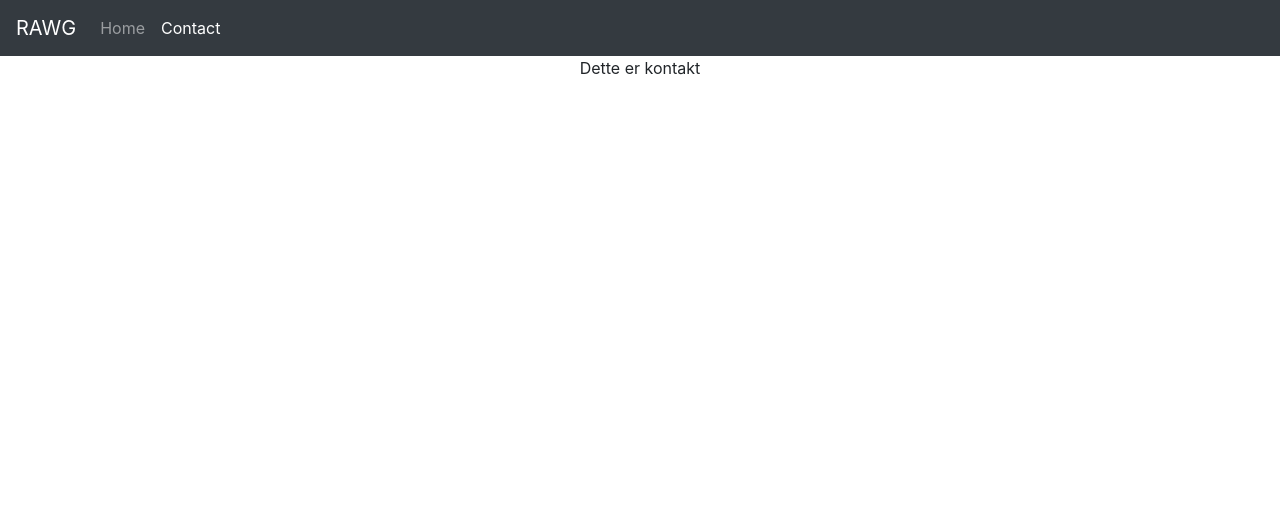
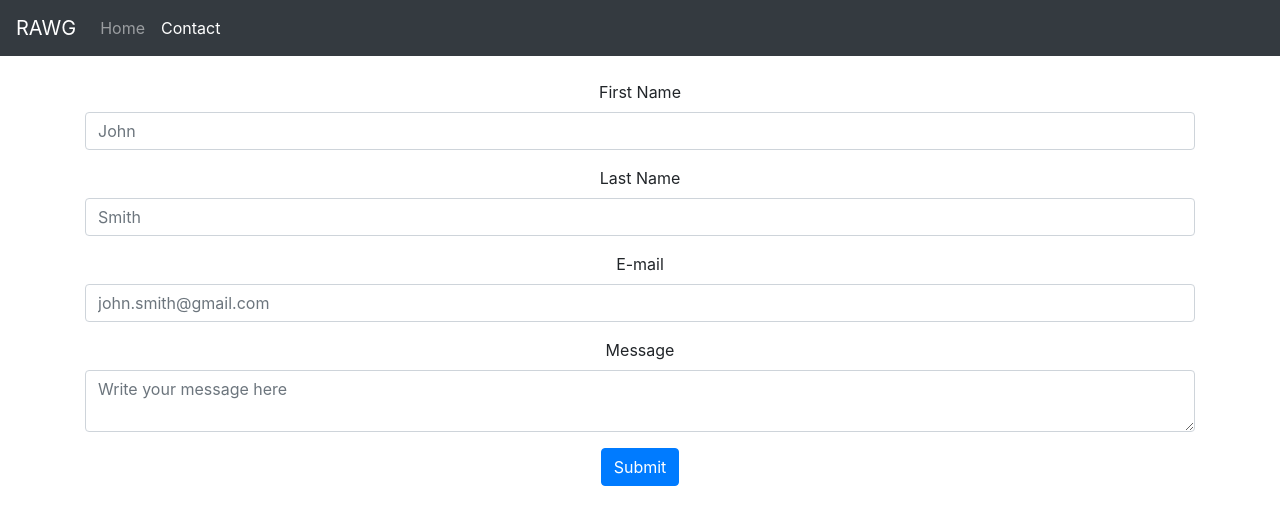
Before and after one commit to annelineguttormsen/jsf_ca, a React (Create React App) app: page /contact in a window 1280 px wide. Shown: the top 524 px of the page. Built offline with nearby package versions, Linux system fonts and the light colour scheme.

Commit message:
Contact validation

```diff
--- a/package.json
+++ b/package.json
@@ -9,8 +9,10 @@
     "react": "^16.13.0",
     "react-bootstrap": "^1.0.0-beta.17",
     "react-dom": "^16.13.0",
+    "react-hook-form": "^5.1.3",
     "react-router-dom": "^5.1.2",
-    "react-scripts": "3.4.0"
+    "react-scripts": "3.4.0",
+    "yup": "^0.28.3"
   },
   "scripts": {
     "start": "react-scripts start",
--- a/src/App.js
+++ b/src/App.js
@@ -9,7 +9,8 @@ import './App.css';
 
 //bootstrap komponenter
 import Container from 'react-bootstrap/Container';
-import Col from 'react-bootstrap/Col'
+import Row from 'react-bootstrap/Row';
+import Col from 'react-bootstrap/Col';
 
 //komponenter
 import NavBarMenu from "./components/NavBarMenu.js";
@@ -21,7 +22,7 @@ function App() {
     <div className="App">
       <Router>
         <NavBarMenu/>
-        <Container fluid>
+        <Container>
           <Switch>
             <Route component={Home} path="/" exact/>
             <Route component={Contact} path="/contact"/>
@@ -60,11 +61,13 @@ function GameDetails() {
 
   if (currentGame !== undefined) {
     return (
+      <Row>
       <Col lg={12}>
         <h2>{currentGame.name}</h2>
         <img src={currentGame.background_image} alt={currentGame.name}/>
-        <a classname="btn btn-primary" href={currentGame.stores[0].url_en}>Website Link</a>
+        <a className="btn btn-primary" href={currentGame.stores[0].url_en}>Website Link</a>
       </Col>
+      </Row>
     )
   } else {
     return null
--- a/src/components/Contact.js
+++ b/src/components/Contact.js
@@ -1,9 +1,67 @@
 import React from "react";
+import { useForm } from "react-hook-form";
+import * as yup from "yup";
+import ErrorMessage from "./ErrorMessage";
+
+//bootstrap
+import Form from "react-bootstrap/Form";
+import Button from "react-bootstrap/Button";
+
+const schema = yup.object().shape({
+    firstName: yup
+        .string()
+        .required("First name is required")
+        .min(2, "First name must contain more than 2 characters"),
+    lastName: yup
+        .string()
+        .required("Last name is required")
+        .min(2, "Last name must contain more than 2 characters"),
+    eMail: yup
+        .string()
+        .email("E-mail must be valid")
+        .required("E-mail is required"),
+    messageString: yup
+        .string()
+        .required("Must contain a message")
+        .min(10,"Message must be longer than 10 characters")
+
+});
 
 export default function Contact () {
+    const { register, handleSubmit, errors } = useForm({
+        validationSchema: schema
+    });
+
+    function onSubmit(data) {
+		console.log("data", data);
+    }
+
     return (
-        <div>
-            <p>Dette er kontakt</p>
-        </div>
+        <>
+        <br/>
+        <Form onSubmit={handleSubmit(onSubmit)}>
+            <Form.Group>
+                <Form.Label>First Name</Form.Label>
+                <Form.Control name="firstName" placeholder="John" ref={register({required:true})}/>
+                {errors.firstName && <ErrorMessage text={errors.firstName.message}></ErrorMessage>}
+            </Form.Group>
+            <Form.Group>
+                <Form.Label>Last Name</Form.Label>
+                <Form.Control name="firstName" placeholder="Smith" ref={register({required:true})}/>
+                {errors.firstName && <ErrorMessage text={errors.lastName.message}></ErrorMessage>}
+            </Form.Group>
+            <Form.Group>
+                <Form.Label>E-mail</Form.Label>
+                <Form.Control name="eMail" placeholder="john.smith@gmail.com" ref={register({required:true})}/>
+                {errors.eMail && <ErrorMessage text={errors.eMail.message}></ErrorMessage>}
+            </Form.Group>
+            <Form.Group>
+                <Form.Label>Message</Form.Label>
+                <Form.Control as="textarea" name="messageString" placeholder="Write your message here" ref={register({required:true})}/>
+                {errors.messageString && <ErrorMessage text={errors.messageString.message}></ErrorMessage>}
+            </Form.Group>
+            <Button type="submit">Submit</Button>
+        </Form>
+        </>
     )
 }
--- /dev/null
+++ b/src/components/ErrorMessage.js
@@ -0,0 +1,7 @@
+import React from "react";
+
+export default function ErrorMessage(props) {
+    return (
+        <p className="errormessage">{props.text}</p>
+    )
+}
--- a/src/components/NavBarMenu.js
+++ b/src/components/NavBarMenu.js
@@ -1,5 +1,4 @@
 import React from "react";
-//import Navbar from "react-bootstrap/Navbar";
 import { Nav, Navbar } from "react-bootstrap";
 
 import { NavLink } from "react-router-dom";
@@ -7,7 +6,7 @@ import { NavLink } from "react-router-dom";
 export default function NavBarMenu () {
     return (
         <Navbar expand="lg" bg="dark" variant="dark">
-            <Navbar.Brand>RAWG</Navbar.Brand>
+            <NavLink to="/" className="navbar-brand" exact>RAWG</NavLink>
             <Nav>
                 <NavLink to="/" exact className="nav-link">Home</NavLink>
                 <NavLink to="/contact" className="nav-link">Contact</NavLink>
--- a/src/index.css
+++ b/src/index.css
@@ -13,5 +13,9 @@ code {
 }
 
 img {
-  max-width:100%;
+  width:100%;
 }
+
+.errormessage {
+  color:red;
+}
```
Also changed, not shown: public/index.html (+0 -10 lines), 1 other file (tests, documents, lock files or other folders).
